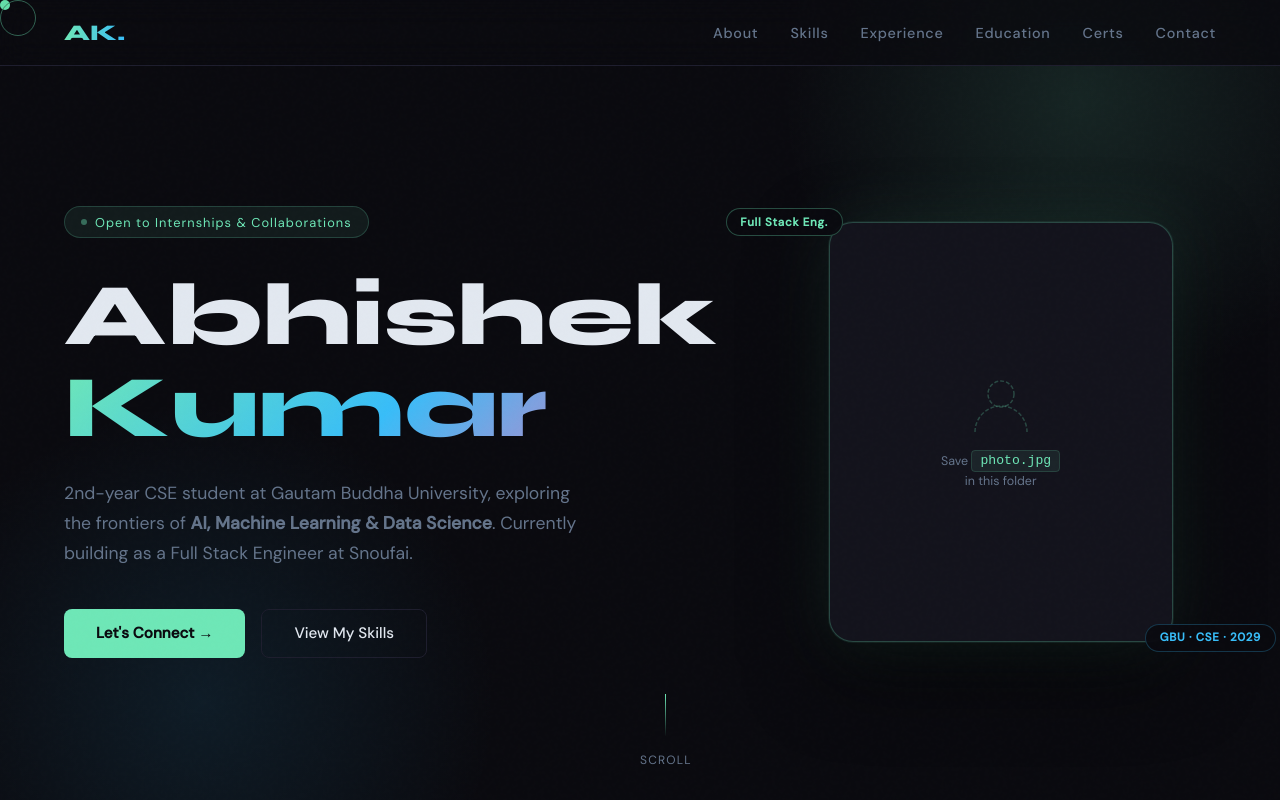
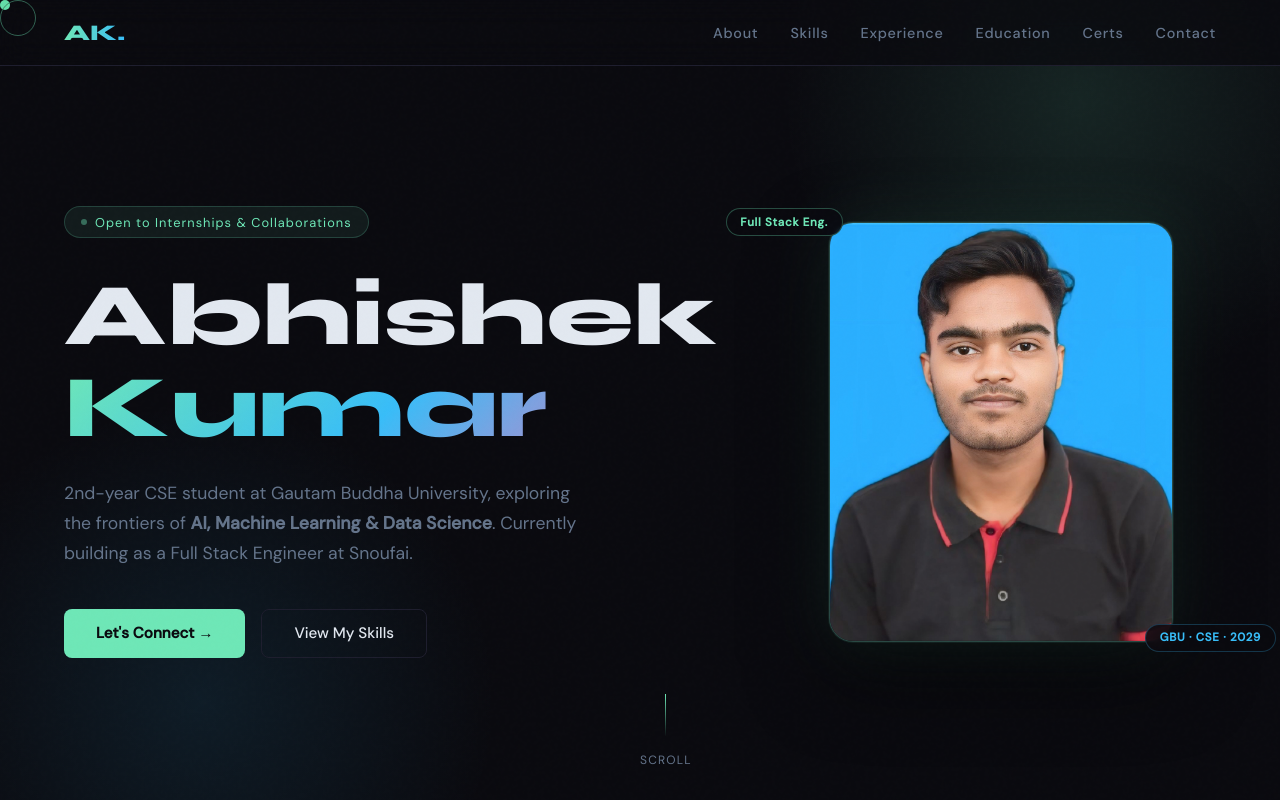
Before and after one commit to abhi07-coder/Portfolio, a plain HTML site: page Index.html in a window 1280 px wide. Shown: the top 800 px of the page. Drawn offline with Linux system fonts and the light colour scheme.

Commit message:
profile photo added

```diff
--- a/Index.html
+++ b/Index.html
@@ -63,14 +63,14 @@
             2. Delete the <div class="hero-photo-placeholder"> block below
             3. Uncomment the <img> line beneath it
           -->
-          <div class="hero-photo-placeholder">
+          <!-- <div class="hero-photo-placeholder">
             <svg width="64" height="64" viewBox="0 0 64 64" fill="none">
               <circle cx="32" cy="22" r="13" stroke="currentColor" stroke-width="1.5" stroke-dasharray="4 2"/>
               <path d="M6 60c0-14.359 11.641-26 26-26s26 11.641 26 26" stroke="currentColor" stroke-width="1.5" stroke-dasharray="4 2"/>
             </svg>
             <p>Save <code>photo.jpg</code><br/>in this folder</p>
-          </div>
-          <!-- <img src="photo.jpg" alt="Abhishek Kumar" class="hero-photo-img" /> -->
+          </div> -->
+          <img src="image/myphoto/photo.jpg" alt="Abhishek Kumar" class="hero-photo-img" />
 
           <!-- decorative corner brackets -->
           <span class="pc tl"></span>
```
